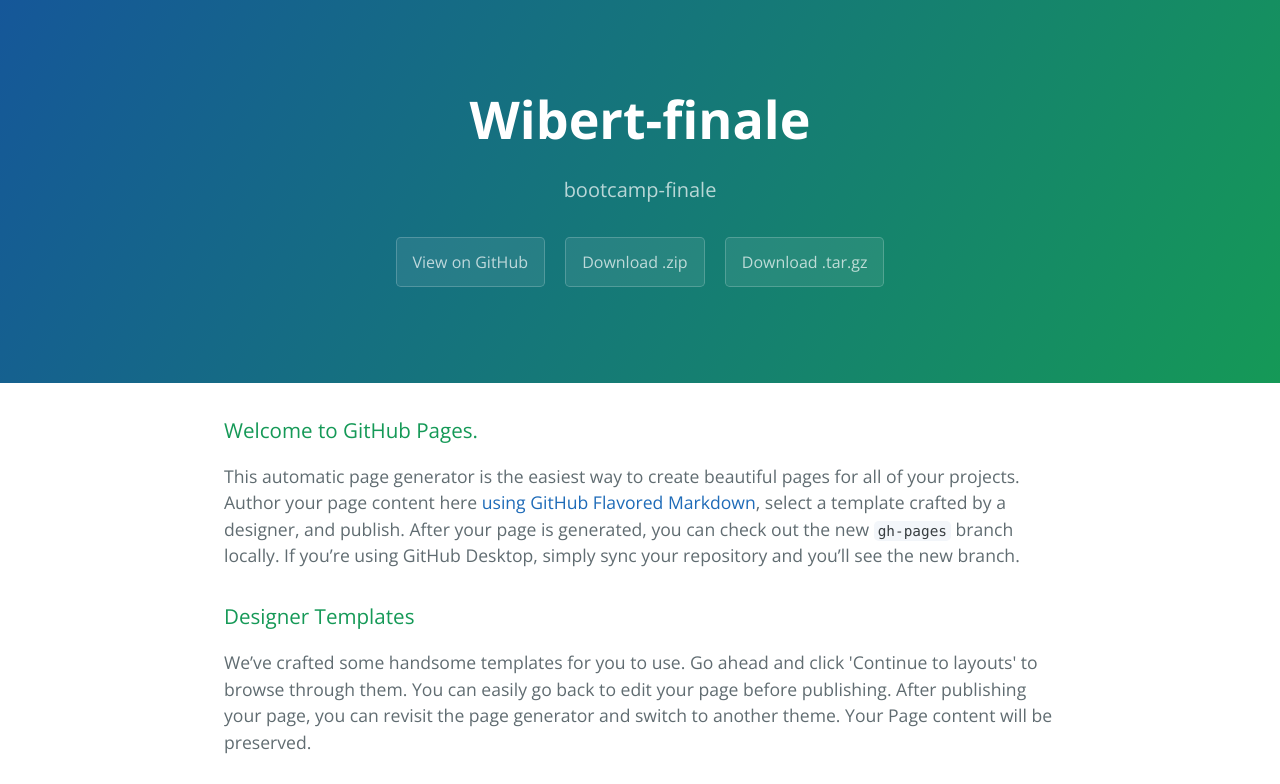
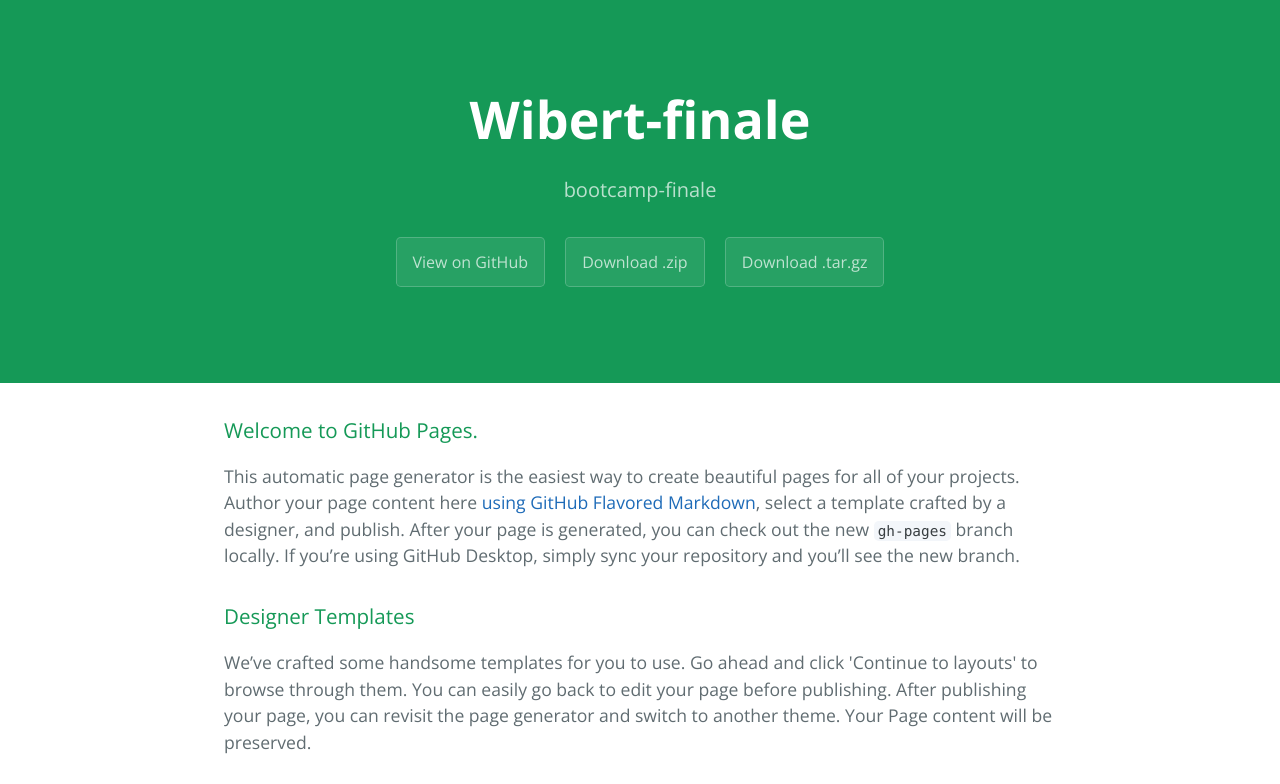
Before and after one commit to wilbert54/wibert-finale, a plain HTML site: page index.html in a window 1280 px wide. Shown: the top 784 px of the page. Drawn offline with nearby package versions, Linux system fonts and the light colour scheme.

Commit message:
Update stylesheet.css

```diff
--- a/stylesheets/stylesheet.css
+++ b/stylesheets/stylesheet.css
@@ -57,7 +57,7 @@ a {
   color: #fff;
   text-align: center;
   background-color: #159957;
-  background-image: linear-gradient(120deg, #155799, #159957); }
+  background-image: wilbert.html(120deg, #155799, #159957); }
 
 @media screen and (min-width: 64em) {
   .page-header {
```
